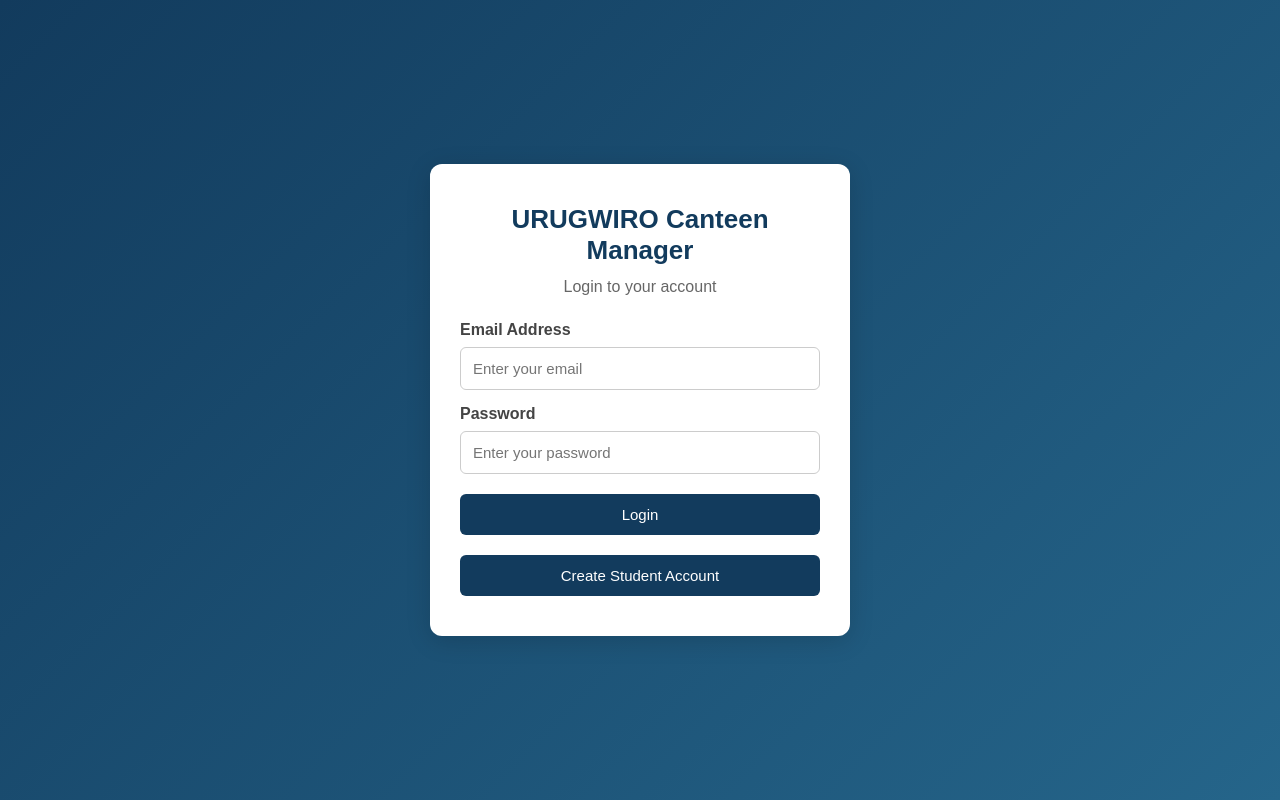
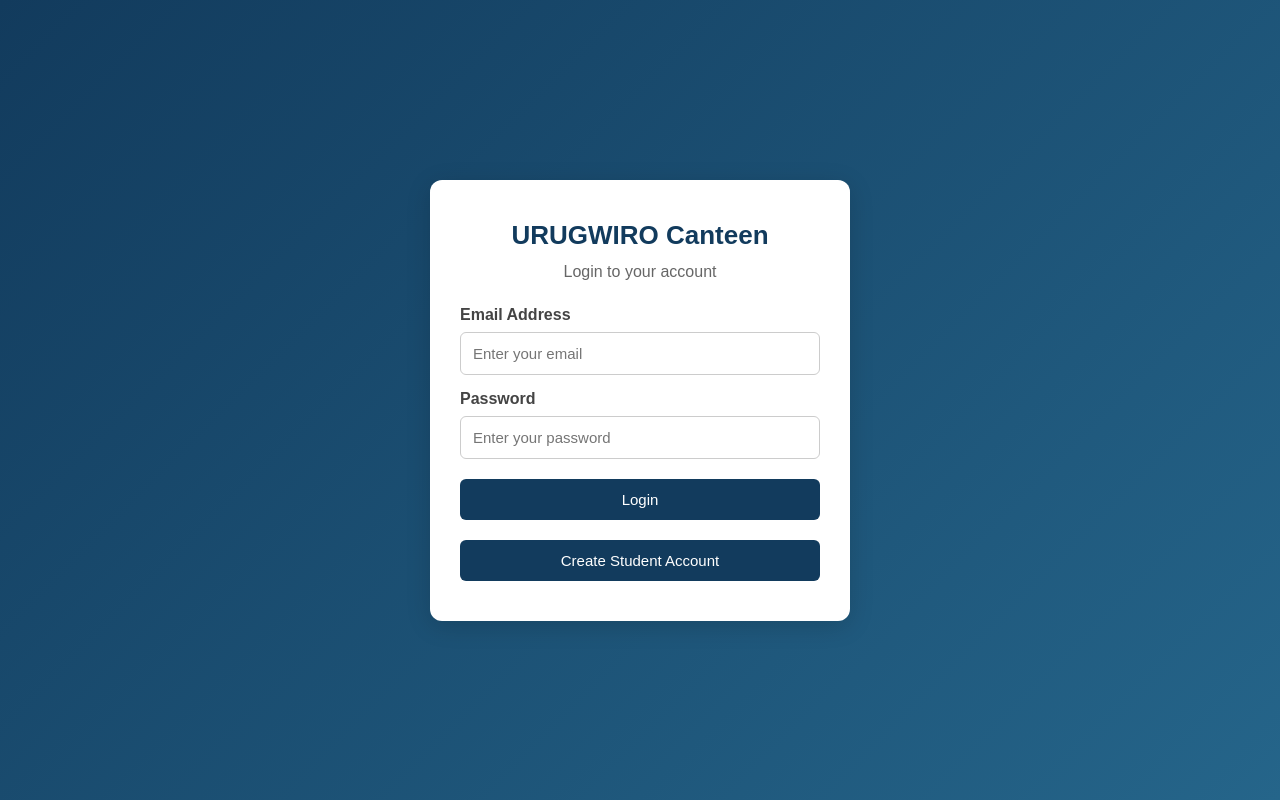
Before and after one commit to EmmyTheProgrammer89/smart-canteen-manager, a plain HTML site: page index.html in a window 1280 px wide. Drawn offline with Linux system fonts and the light colour scheme; no server answers.

Commit message:
Update index.html

```diff
--- a/index.html
+++ b/index.html
@@ -3,7 +3,7 @@
 <head>
     <meta charset="UTF-8">
     <meta name="viewport" content="width=device-width, initial-scale=1.0">
-    <title>Smart Canteen Manager</title>
+    <title>URUGWIRO Canteen Manager</title>
     <link rel="stylesheet" href="style.css">
 </head>
 <body>
@@ -11,7 +11,7 @@
 <!-- 1. LOGIN SCREEN -->
 <main id="login-screen" class="auth-screen">
     <div class="login-container">
-        <h1>URUGWIRO Canteen Manager</h1>
+        <h1>URUGWIRO Canteen </h1>
         <p>Login to your account</p>
         <form id="login-form">
             <label for="login-email">Email Address</label>
@@ -29,7 +29,7 @@
 <main id="student-register-screen" class="auth-screen" hidden>
     <div class="login-container">
         <h1>Student Registration</h1>
-        <p>Create your Smart Canteen Manager account</p>
+        <p>Create your URUGWIRO Canteen Manager account</p>
         <form id="student-register-form">
             <label for="register-admission">Admission Number</label>
             <input type="text" id="register-admission" placeholder="Enter your school admission number" required>
```
